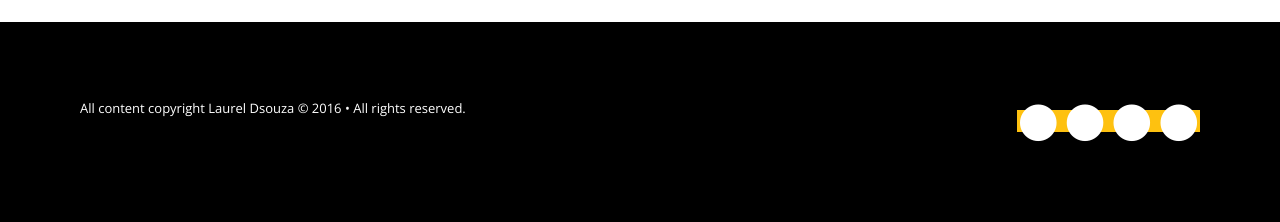
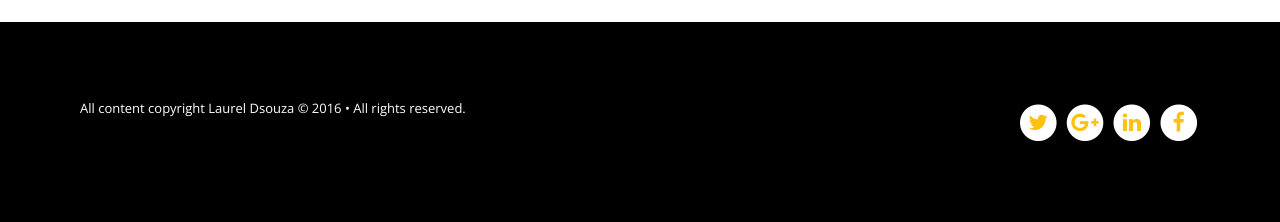
Before and after one commit to ldsouza/ldsouza.github.io, a Jekyll site: the page built from index.html, in a window 1280 px wide. Shown: the part 2663-2885 px from the top of the page. Built offline with Jekyll 4.4.1, drawn with Linux system fonts in a browser that asks for light colours; nearby versions of some CDN libraries; the list of posts is cut into pages by our own code.

Commit message:
Update style.css

```diff
--- a/assets/css/style.css
+++ b/assets/css/style.css
@@ -488,7 +488,7 @@ nav.pagination {
     float: none;
     padding-bottom: 3.75rem; }
     .notepad-site-footer .social-icons a {
-      color: white; background-color:#FEC110;}
+      color: #FEC110;}
   @media only screen and (min-width: 70em) {
     .notepad-site-footer .social-icons,
     .notepad-site-footer .copyright {
```
